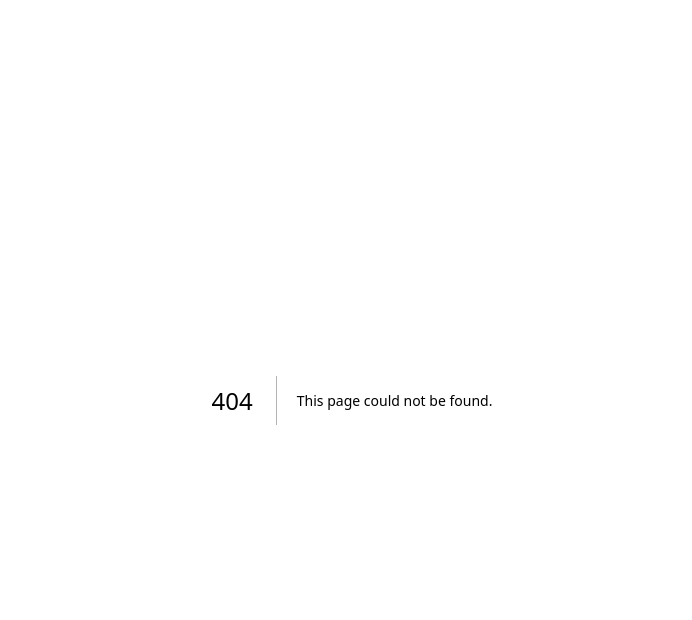
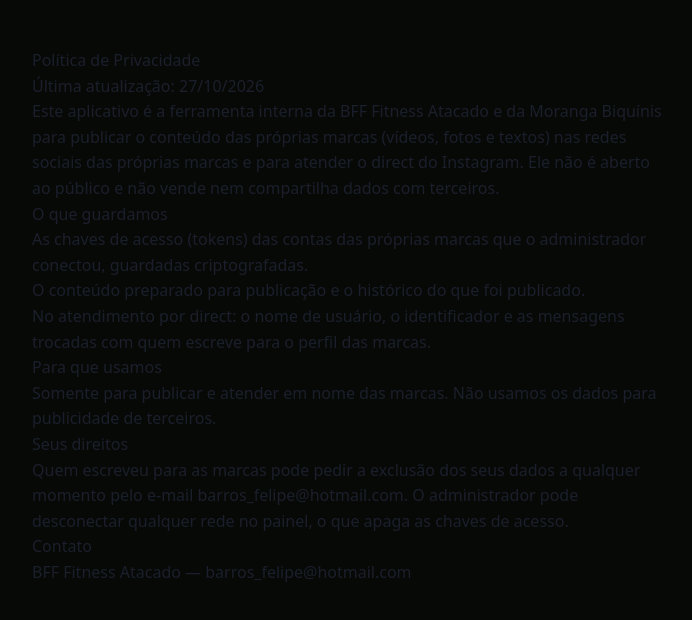
Before and after one commit to barrofelipe-gif/Dream, a Next.js app: page /legal/privacidade in a window 1280 px wide. Before the commit this address had no page. Shown: the top 620 px of the page, without its empty margins (288-980 px from the left). Built offline with nearby package versions, Linux system fonts and the light colour scheme.

Commit message:
Páginas públicas de privacidade e termos (exigidas pelo TikTok)
Co-Authored-By: Claude Sonnet 5.5 <noreply@anthropic.com>

```diff
--- /dev/null
+++ b/src/app/legal/privacidade/page.tsx
@@ -0,0 +1,30 @@
+export const metadata = { title: "Política de Privacidade — BFF Fitness Atacado e Moranga Biquínis" };
+
+export default function Privacidade() {
+  return (
+    <main style={{ fontFamily: "system-ui", maxWidth: "42rem", margin: "3rem auto", padding: "0 1rem", lineHeight: 1.6 }}>
+      <h1>Política de Privacidade</h1>
+      <p>Última atualização: 27/10/2026</p>
+      <p>
+        Este aplicativo é a ferramenta interna da BFF Fitness Atacado e da Moranga Biquínis para publicar o conteúdo das
+        próprias marcas (vídeos, fotos e textos) nas redes sociais das próprias marcas e para atender o direct do Instagram.
+        Ele não é aberto ao público e não vende nem compartilha dados com terceiros.
+      </p>
+      <h2>O que guardamos</h2>
+      <ul>
+        <li>As chaves de acesso (tokens) das contas das próprias marcas que o administrador conectou, guardadas criptografadas.</li>
+        <li>O conteúdo preparado para publicação e o histórico do que foi publicado.</li>
+        <li>No atendimento por direct: o nome de usuário, o identificador e as mensagens trocadas com quem escreve para o perfil das marcas.</li>
+      </ul>
+      <h2>Para que usamos</h2>
+      <p>Somente para publicar e atender em nome das marcas. Não usamos os dados para publicidade de terceiros.</p>
+      <h2>Seus direitos</h2>
+      <p>
+        Quem escreveu para as marcas pode pedir a exclusão dos seus dados a qualquer momento pelo e-mail
+        barros_felipe@hotmail.com. O administrador pode desconectar qualquer rede no painel, o que apaga as chaves de acesso.
+      </p>
+      <h2>Contato</h2>
+      <p>BFF Fitness Atacado — barros_felipe@hotmail.com</p>
+    </main>
+  );
+}
--- /dev/null
+++ b/src/app/legal/termos/page.tsx
@@ -0,0 +1,21 @@
+export const metadata = { title: "Termos de Uso — BFF Fitness Atacado e Moranga Biquínis" };
+
+export default function Termos() {
+  return (
+    <main style={{ fontFamily: "system-ui", maxWidth: "42rem", margin: "3rem auto", padding: "0 1rem", lineHeight: 1.6 }}>
+      <h1>Termos de Uso</h1>
+      <p>Última atualização: 27/10/2026</p>
+      <p>
+        Este aplicativo é uma ferramenta interna da BFF Fitness Atacado e da Moranga Biquínis. Só o administrador e a equipe
+        autorizada acessam o painel. Ele publica somente conteúdo das próprias marcas, nas contas das próprias marcas, e só
+        publica depois de uma ação explícita de quem usa.
+      </p>
+      <p>
+        Não copiamos nem republicamos conteúdo de terceiros. Cada rede social conectada pode ser desconectada a qualquer
+        momento no painel. O uso das redes segue os termos de cada plataforma (Instagram, Facebook, TikTok, YouTube e
+        Pinterest).
+      </p>
+      <p>Contato: barros_felipe@hotmail.com</p>
+    </main>
+  );
+}
--- a/src/proxy.ts
+++ b/src/proxy.ts
@@ -74,6 +74,8 @@ export default auth(async (req) => {
   const isPublic =
     pathname === "/" || // home com o cérebro — porta de entrada pública
     pathname.startsWith("/login") ||
+    pathname.startsWith("/legal/") || // privacidade e termos públicos (exigidos pelas redes sociais)
+    /^\/tiktok[A-Za-z0-9]+\.txt$/.test(pathname) || // arquivo de verificação do TikTok
     pathname.startsWith("/api/auth") ||
     pathname.startsWith("/.well-known/oauth-");
   const isCron = pathname.startsWith("/api/cron");
```
